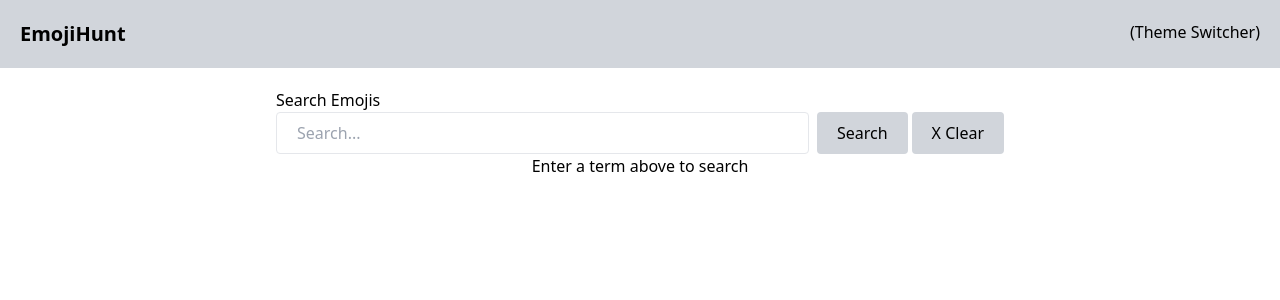
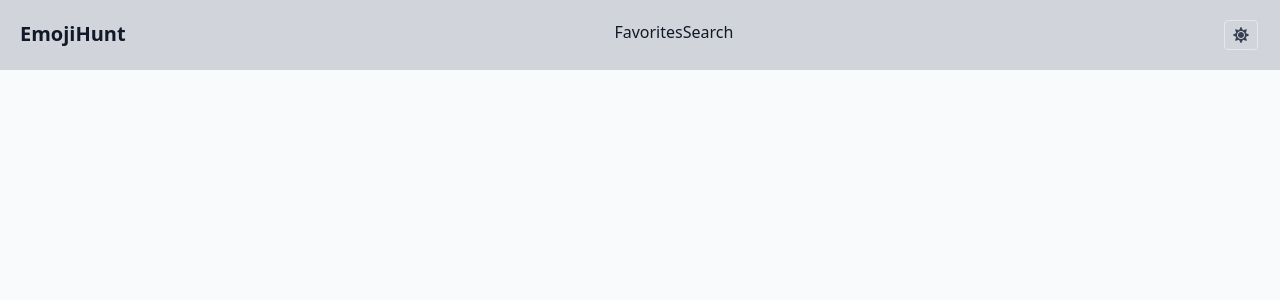
Before and after one commit to Ttesori/react-emoji-app, a React (Create React App) app: page /favorites in a window 1280 px wide. Shown: the top 300 px of the page. Built offline with nearby package versions, Linux system fonts and the light colour scheme.

Commit message:
Implement basic dark theme and layout

```diff
--- a/package.json
+++ b/package.json
@@ -12,6 +12,7 @@
     "react-dom": "^17.0.2",
     "react-icons": "^4.2.0",
     "react-infinite-scroll-component": "^6.1.0",
+    "react-router-dom": "^5.2.0",
     "react-scripts": "4.0.3",
     "react-toastify": "^7.0.4",
     "web-vitals": "^1.1.2"
--- a/src/components/App.js
+++ b/src/components/App.js
@@ -6,10 +6,12 @@
 
 import React, { useState, useEffect, useReducer } from 'react';
 import Home from '../pages/Home';
+import FavoritesPage from '../pages/Favorites';
 import AppContext from '../contexts/app-context';
 import reducer from '../reducers/app-reducer';
 import ACTIONS from '../reducers/app-actions';
 import EMOJIS from '../data';
+import { Switch, Route, BrowserRouter as Router } from 'react-router-dom';
 
 function App() {
   const [isLoading, setIsLoading] = useState(true);
@@ -32,7 +34,11 @@ function App() {
       })
     }
     setIsLoading(false);
-  }, [])
+  }, []);
+
+  useEffect(() => {
+    document.body.className = state.theme
+  }, [state.theme])
 
 
   const contextValue = {
@@ -41,11 +47,17 @@ function App() {
     favorites: state.favorites,
     searchTerm: state.searchTerm,
     searchResults: state.searchResults,
+    theme: state.theme
   }
 
   return isLoading ? <p>Loading...</p> : (
     <AppContext.Provider value={contextValue}>
-      <Home />
+      <Router>
+        <Switch>
+          <Route path="/" exact={true} component={Home} />
+          <Route path="/favorites" component={FavoritesPage} />
+        </Switch>
+      </Router>
     </AppContext.Provider>
   )
 }
--- a/src/components/emojis/Emoji.js
+++ b/src/components/emojis/Emoji.js
@@ -51,9 +51,9 @@ export default function Emoji({ emoji }) {
   }
 
   return (emoji.character.length > 0) && (
-    <article className="emoji bg-gray-100 rounded p-3 text-center flex flex-col justify-between items-center">
+    <article className="emoji bg-gray-100 dark:bg-gray-600 rounded p-3 text-center flex flex-col justify-between items-center">
       <span className="text-5xl">{emoji.character}</span>
-      <h3 className="text-xs uppercase text-gray-500 mt-2">{emoji.unicodeName}</h3>
+      <h3 className="text-xs uppercase text-gray-500 mt-2 dark:text-gray-300">{emoji.unicodeName}</h3>
 
       <footer className="mt-2">
         <CopyToClipboard text={emoji.character}
--- a/src/components/emojis/Favorites.js
+++ b/src/components/emojis/Favorites.js
@@ -1,6 +1,7 @@
 import AppContext from '../../contexts/app-context';
 import { useContext } from 'react';
 import Emoji from './Emoji';
+
 
 export default function Favorites() {
   const { favorites } = useContext(AppContext);
--- a/src/components/search/SearchForm.js
+++ b/src/components/search/SearchForm.js
@@ -55,9 +55,9 @@ export default function SearchForm() {
     <form className="flex flex-col justify-center items-center ">
       <label htmlFor="search" className="sr-only">Search The Emojis</label>
       <div className="fieldset flex w-full">
-        <input className="px-5 py-2 border rounded mr-2 flex-1" type="text" placeholder="Search..." id="search" onChange={handleTerm} />
-        <button className="bg-gray-300 px-5 py-2 rounded mr-1" onClick={handleSearch}>Search</button>
-        <button className="bg-gray-300 px-5 py-2 rounded" onClick={handleClear}>X Clear</button>
+        <input className="px-5 py-2 border rounded mr-2 flex-1 dark:bg-gray-600 dark:text-white" type="text" placeholder="Search..." id="search" onChange={handleTerm} />
+        <button className="btn-form mr-1" onClick={handleSearch}>Search</button>
+        <button className="btn-form" onClick={handleClear}>X Clear</button>
       </div>
 
     </form>
--- a/src/index.css
+++ b/src/index.css
@@ -3,7 +3,12 @@
 @tailwind components;
 @tailwind utilities;
 
-.search-results {
+body {
+  @apply bg-gray-50 text-gray-900 dark:bg-gray-900 dark:text-white;
+}
+
+#root {
+  @apply bg-gray-50 text-gray-900 dark:bg-gray-900 dark:text-white min-h-screen;
 }
 
 .emoji {
@@ -16,7 +21,15 @@
 }
 
 .btn-icon {
-  @apply py-1.5 px-2 bg-gray-300 text-gray-700 border mx-0.5 rounded hover:bg-gray-500 hover:text-white;
+  @apply py-1.5 px-2 bg-gray-300 text-gray-700 border mx-0.5 rounded dark:border-gray-800 hover:bg-gray-500 hover:text-white dark:bg-gray-700 dark:text-gray-300;
+}
+
+.btn-form {
+  @apply bg-gray-300 px-5 py-2 rounded dark:bg-gray-700 dark:text-white;
+}
+
+input[type='text'] {
+  @apply dark:bg-gray-700 dark:text-white dark:placeholder-gray-400 dark:border-gray-500;
 }
 
 @keyframes popIn {
--- /dev/null
+++ b/src/pages/Favorites.js
@@ -0,0 +1,16 @@
+import AppContext from '../contexts/app-context';
+import { useContext } from "react";
+import Favorites from "../components/emojis/Favorites";
+import Main from './layouts/Main';
+
+export default function FavoritesPage() {
+  const { favorites } = useContext(AppContext);
+  return (
+    <Main>
+      <section>
+        {favorites.length > 0 ? <Favorites /> : ''}
+      </section>
+    </Main>
+
+  )
+}
--- a/src/pages/Home.js
+++ b/src/pages/Home.js
@@ -1,23 +1,11 @@
-import AppContext from '../contexts/app-context';
 import SearchResults from "../components/search/SearchResults";
 import SearchForm from "../components/search/SearchForm";
-import { ToastContainer } from "react-toastify";
-import Favorites from "../components/emojis/Favorites";
-import { useContext } from "react";
+import Main from './layouts/Main';
 
 export default function Home() {
-  const { favorites } = useContext(AppContext);
+
   return (
-    <>
-      <header className="bg-gray-300 flex p-5 justify-between">
-        <h1 className="text-xl font-bold">EmojiHunt</h1>
-        <h2>(Theme Switcher)</h2>
-      </header>
-      <main className="max-w-screen-md mx-auto my-5 px-5 flex flex-col justify-center items-center">
-        <section>
-          {favorites.length > 0 ? <Favorites /> : ''}
-        </section>
-
+    <Main>
       <section className="w-full">
         <h2>Search Emojis</h2>
         <SearchForm />
@@ -26,8 +14,6 @@ export default function Home() {
         <h3 className="sr-only">Search Results</h3>
         <SearchResults />
       </section>
-      </main>
-      <ToastContainer />
-    </>
+    </Main>
   )
 }
--- /dev/null
+++ b/src/pages/layouts/Main.js
@@ -0,0 +1,36 @@
+import AppContext from '../../contexts/app-context';
+import { useContext } from "react";
+import { ToastContainer } from "react-toastify";
+import { Link } from "react-router-dom";
+import BtnIcon from '../../components/common/BtnIcon';
+import ACTIONS from '../../reducers/app-actions'
+import { FaSun, FaMoon } from 'react-icons/fa';
+
+export default function Main({ children }) {
+  const { theme, dispatch } = useContext(AppContext);
+  const handleSwitchTheme = () => {
+    console.log('switching theme');
+    dispatch({
+      type: ACTIONS.SET_THEME,
+      payload: {
+        theme: theme === 'light' ? 'dark' : 'light'
+      }
+    })
+  }
+  return (
+    <div className="dark:bg-gray-900 dark:text-white">
+      <header className="bg-gray-300 flex p-5 justify-between dark:bg-gray-800 dark:text-white">
+        <h1 className="text-xl font-bold">EmojiHunt</h1>
+        <nav>
+          <Link to="/favorites">Favorites</Link>
+          <Link to="/">Search</Link>
+        </nav>
+        <h2><BtnIcon handleOnClick={handleSwitchTheme}>{theme === 'light' ? <FaSun /> : <FaMoon />}</BtnIcon></h2>
+      </header>
+      <main className="max-w-screen-md mx-auto my-5 px-5 flex flex-col justify-center items-center">
+        {children}
+      </main>
+      <ToastContainer />
+    </div>
+  )
+}
--- a/src/reducers/app-reducer.js
+++ b/src/reducers/app-reducer.js
@@ -5,7 +5,7 @@ const reducer = (state, action) => {
     case ACTIONS.SET_EMOJIS:
       return ({ ...state, emojis: action.payload.emojis })
     case ACTIONS.SET_THEME:
-      return ({ ...state, theme: 'dark' })
+      return ({ ...state, theme: action.payload.theme })
     case ACTIONS.SET_TERM:
       return ({ ...state, searchTerm: action.payload.term })
     case ACTIONS.SET_RESULTS:
--- a/tailwind.config.js
+++ b/tailwind.config.js
@@ -1,6 +1,6 @@
 module.exports = {
   purge: ['./src/**/*.{js,jsx,ts,tsx}', './public/index.html'],
-  darkMode: false, // or 'media' or 'class'
+  darkMode: 'class', // or 'media' or 'class'
   theme: {
     extend: {},
   },
```
Also changed, not shown: 1 other file (tests, documents, lock files or other folders). Lines whose indentation alone changed are shown as unchanged.
